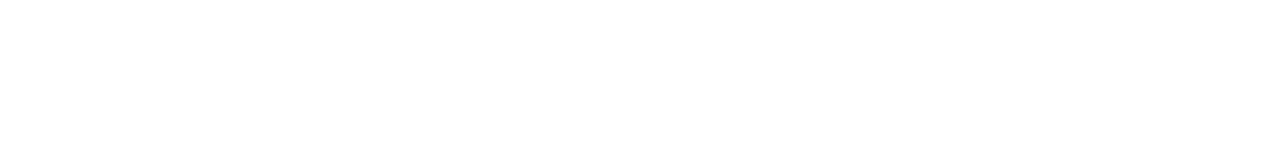
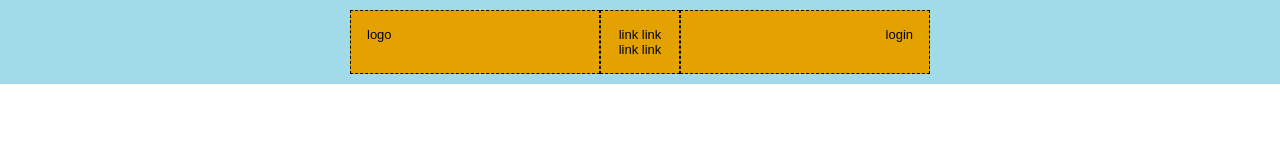
Before and after one commit to danirando/htmlcss-struttura-discord, a plain HTML site: page index.html in a window 1280 px wide. Drawn offline with Linux system fonts and the light colour scheme.

Commit message:
add header-top

```diff
--- a/css/style.css
+++ b/css/style.css
@@ -0,0 +1,69 @@
+/* CSS RESET */
+
+* {
+    box-sizing: border-box;
+    padding: 0;
+    margin: 0;
+}
+
+a {
+    text-decoration: none;
+}
+
+ul {
+    list-style: none;
+}
+
+img {
+    max-width: 100%;
+}
+
+body {
+    font-family: Arial, Helvetica, sans-serif;
+}
+
+/* UTILS */
+
+.debug {
+    min-height: 50px;
+    padding: 5px;
+    background-color: #ff000022;
+    border: 2px dashed red;
+}
+
+.container {
+    max-width: 1920px;
+    margin: 0 auto;
+}
+
+/* HEADER */
+
+.header-top {
+    display: flex;
+    padding: 10px 350px;
+    background-color: #A1DAE9;
+}
+
+.logo,
+.link,
+.login {
+    border: 1px dashed black;
+    padding: 16px;
+    vertical-align: middle;
+    font-size: small;
+    background-color: #E4A200;
+}
+
+.link {
+    text-align: center;
+    flex-grow: 1;
+}
+
+.logo,
+.login {
+    min-width: 250px;
+}
+
+.login {
+    text-align: end;
+}
--- a/index.html
+++ b/index.html
@@ -6,5 +6,20 @@
     <title>Discord</title>
     <link rel="stylesheet" href="./css/style.css" />
   </head>
-  <body></body>
+  <body>
+    <div class="container">
+      <header>
+        <div class="header-top">
+          <div class="logo">logo</div>
+          <div class="link">link link link link</div>
+          <div class="login">login</div>
+        </div>
+        <div class="header-bottom">
+          <div></div>
+        </div>
+      </header>
+      <main></main>
+      <footer></footer>
+    </div>
+  </body>
 </html>
```
